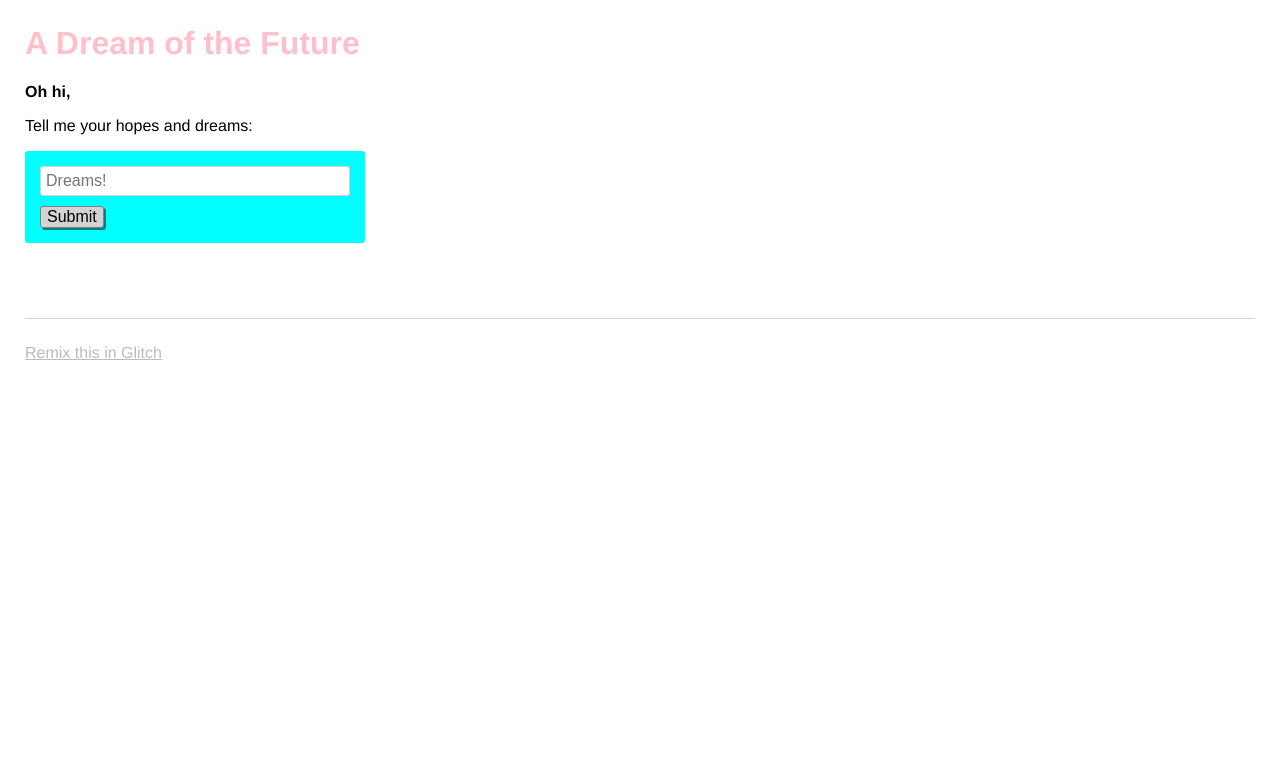
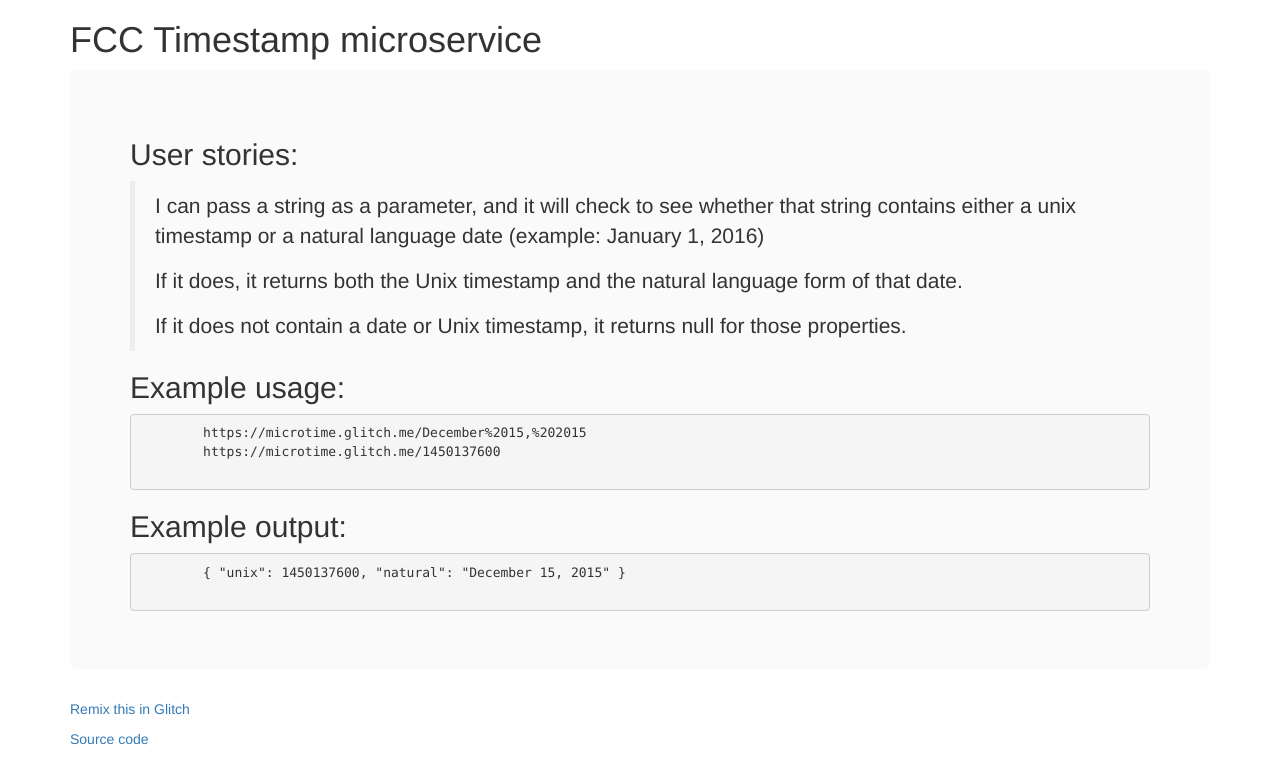
Before and after one commit to barottomartin/fcc-timestamp-microservice, a website: page views/index.html in a window 1280 px wide. Drawn offline with nearby package versions, Linux system fonts and the light colour scheme; no server answers.

Commit message:
Unnecesary code removed. Solution developed.

```diff
--- a/public/client.js
+++ /dev/null
@@ -1,26 +0,0 @@
-// client-side js
-// run by the browser each time your view template is loaded
-
-// by default, you've got jQuery,
-// add other scripts at the bottom of index.html
-
-$(function() {
-  console.log('hello world :o');
-
-  $.get('/dreams', function(dreams) {
-    dreams.forEach(function(dream) {
-      $('<li></li>').text(dream).appendTo('ul#dreams');
-    });
-  });
-
-  $('form').submit(function(event) {
-    event.preventDefault();
-    var dream = $('input').val();
-    $.post('/dreams?' + $.param({dream: dream}), function() {
-      $('<li></li>').text(dream).appendTo('ul#dreams');
-      $('input').val('');
-      $('input').focus();
-    });
-  });
-
-});
--- a/public/style.css
+++ /dev/null
@@ -1,82 +0,0 @@
-/* styles */
-/* called by your view template */
-
-/* You might want to try something fancier: */
-/* less: http://lesscss.org/ */
-
-* {
-  box-sizing: border-box;
-}
-
-body {
-  font-family: helvetica, arial, sans-serif;
-  margin: 25px;
-}
-
-h1 {
-  font-weight: bold;
-  color: pink;
-}
-
-.bold {
-  font-weight: bold;
-}
-
-p {
-  max-width: 600px;
-}
-
-form {
-  margin-bottom: 25px;
-  padding: 15px;
-  background-color: cyan;
-  display: inline-block;
-  width: 100%;
-  max-width: 340px;
-  border-radius: 3px;
-}
-
-input {
-  display: block;
-  margin-bottom: 10px;
-  padding: 5px;
-  width: 100%;
-  border: 1px solid lightgrey;
-  border-radius: 3px;
-  font-size: 16px;
-}
-
-button {
-  font-size: 16px;
-  border-radius: 3px;
-  background-color: lightgrey;
-  border: 1px solid grey;
-  box-shadow: 2px 2px teal;
-  cursor: pointer;
-}
-
-button:hover {
-  background-color: yellow;
-}
-
-button:active {
-  box-shadow: none;
-}
-
-li {
-  margin-bottom: 5px;
-}
-
-footer {
-  margin-top: 50px;
-  padding-top: 25px;
-  border-top: 1px solid lightgrey;
-}
-
-footer > a {
-  color: #BBBBBB;
-}
-
-.nicejob {
-  text-decoration: line-through;
-}
--- a/views/index.html
+++ b/views/index.html
@@ -1,54 +1,58 @@
-<!-- This is a static file -->
-<!-- served from your routes in server.js -->
-
-<!-- You might want to try something fancier: -->
-<!-- html/nunjucks docs: https://mozilla.github.io/nunjucks/ -->
-<!-- pug: https://pugjs.org/ -->
-<!-- haml: http://haml.info/ -->
-<!-- hbs(handlebars): http://handlebarsjs.com/ -->
-
 <!DOCTYPE html>
 <html>
   <head>
-    <title>Welcome to Glitch!</title>
-    <meta name="description" content="A cool thing made with Glitch">
-    <link id="favicon" rel="icon" href="https://glitch.com/edit/favicon-app.ico" type="image/x-icon">
+    <title>FCC timestamp microservice</title>
     <meta charset="utf-8">
-    <meta http-equiv="X-UA-Compatible" content="IE=edge">
-    <meta name="viewport" content="width=device-width, initial-scale=1">
-    <link rel="stylesheet" href="/style.css">
+    <link rel="stylesheet" href="https://maxcdn.bootstrapcdn.com/bootstrap/3.3.7/css/bootstrap.min.css">
   </head>
-  <body>
+  <body class="container">
     <header>
       <h1>
-        A Dream of the Future
+        FCC Timestamp microservice
       </h1>
     </header>
 
-    <main>
-      <p class="bold">Oh hi,</p>
-      <p>Tell me your hopes and dreams:</p>
-      <form>
-        <input type="text" maxlength="100" placeholder="Dreams!">
-        <button type="submit">Submit</button>
-      </form>
-      <section class="dreams">
-        <ul id="dreams">
-        </ul>
-      </section>
+    <main class="jumbotron" style="background-color: rgb(250,250,250);">
+      <h2>
+        User stories:
+      </h2>
+      <blockquote>
+          <p>
+            I can pass a string as a parameter, and it will check to see whether that string contains either a unix timestamp or a natural language date (example: January 1, 2016)
+          </p>
+          <p>
+            If it does, it returns both the Unix timestamp and the natural language form of that date.
+          </p>
+          <p>
+            If it does not contain a date or Unix timestamp, it returns null for those properties.
+          </p>
+      </blockquote>
+      <h2>
+        Example usage:
+      </h2>
+      <pre>
+        https://microtime.glitch.me/December%2015,%202015
+        https://microtime.glitch.me/1450137600
+      </pre>
+      <h2>
+        Example output:
+      </h2>
+      <pre>
+        { "unix": 1450137600, "natural": "December 15, 2015" }
+      </pre>
     </main>
 
     <footer>
-      <a href="https://glitch.com">
-        Remix this in Glitch
-      </a>
+      <p>
+        <a href="https://glitch.com">
+          Remix this in Glitch
+        </a>
+      </p>
+      <p>
+        <a href="https://github.com/barottomartin/fcc-timestamp-microservice">
+          Source code
+        </a>
+      </p>
     </footer>
-
-    <!-- Your web-app is https, so your scripts need to be too -->
-    <script src="https://code.jquery.com/jquery-2.2.1.min.js"
-            integrity="sha256-gvQgAFzTH6trSrAWoH1iPo9Xc96QxSZ3feW6kem+O00="
-            crossorigin="anonymous"></script>
-    <script src="/client.js"></script>
-
   </body>
 </html>
```
Also changed, not shown: server.js (+18 -22 lines), README.md, 1 other file.
